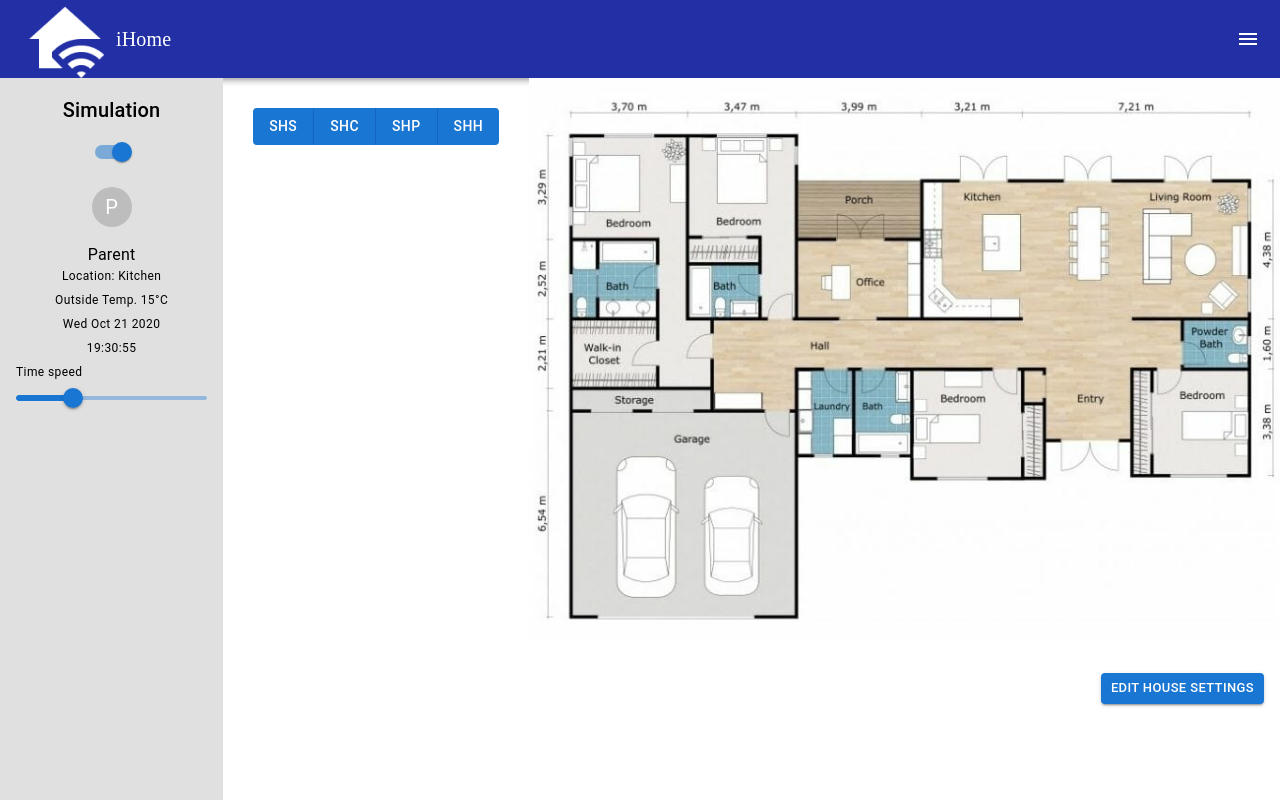
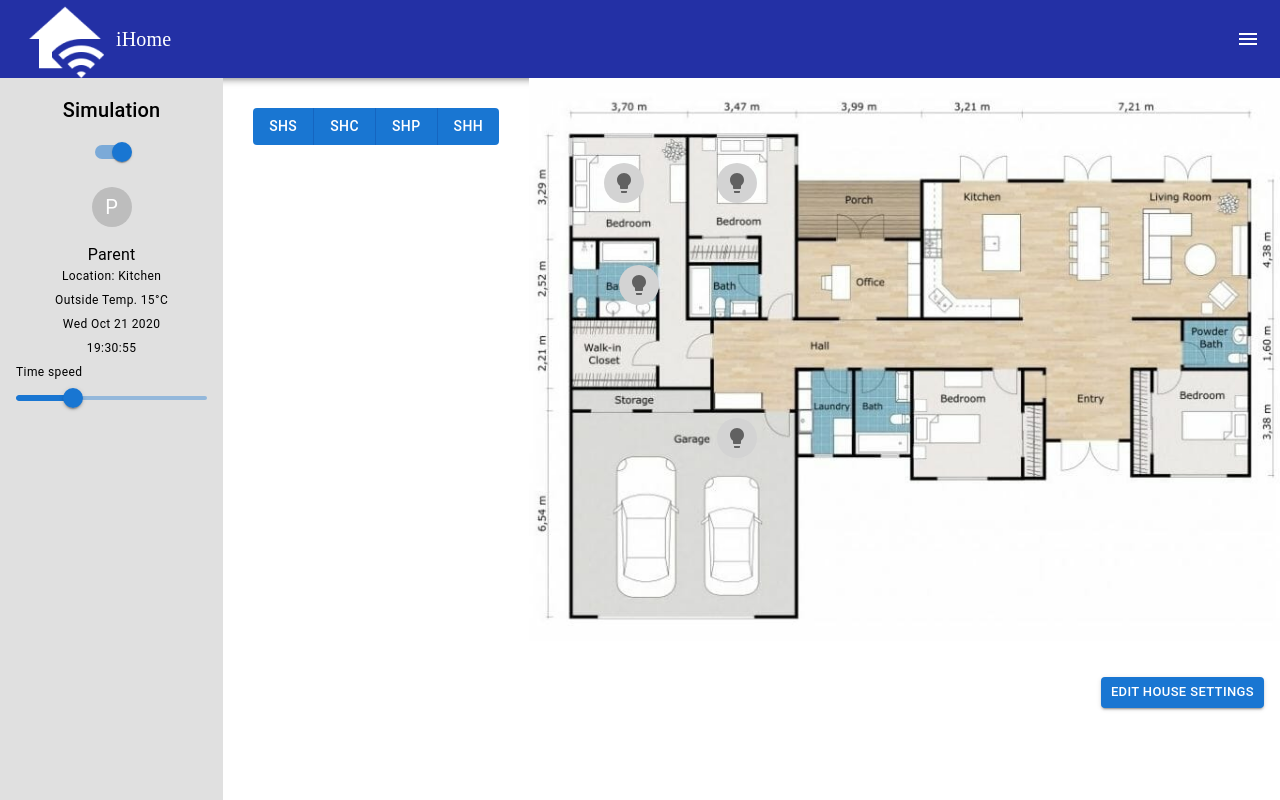
Before and after one commit to OIS202/Smart-Home-Simulator, a React (Create React App) app in the folder client/: page / in a window 1280 px wide. Built offline with nearby package versions, Linux system fonts and the light colour scheme.

Commit message:
light buttons on layout. first draft: functional.

```diff
--- a/client/src/Components/HouseLayout.js
+++ b/client/src/Components/HouseLayout.js
@@ -1,28 +1,105 @@
 // HouseLayout.js
-import React from "react";
-import { Box } from "@mui/material";
+import React, { useState } from "react";
+import { Box, Button, IconButton } from "@mui/material";
 import logoSrc from "../assets/House.jpg";
+import LightbulbOutlinedIcon from "@mui/icons-material/LightbulbOutlined";
+import LightbulbIcon from "@mui/icons-material/Lightbulb";
 
 const HouseLayout = () => {
-  // Replace the path with your actual image path or URL
-  const imageUrl =
-    "C:UserselalfDesktopSmart-Home-SimulatorclientsrciHomeLogo.png"; // Local file in public folder or an external URL
+  const [activeBtn, setActiveBtn] = useState("activeBtn");
+  const [isOn, setIsOn] = useState({});
+
+  const handleBtn = (btnId) => (e) => {
+    e.preventDefault();
+    setIsOn((state) => ({
+      ...state,
+      [btnId]: !state[btnId],
+    }));
+  };
+
+  const [clicked, setClicked] = useState(false);
+
+  const handleClick = () => {
+    setClicked(!clicked);
+  };
 
   return (
     <Box
       sx={{
-        display: "flex",
-        justifyContent: "center",
-        alignItems: "center",
+        position: "relative",
+        // display: "flex",
+        // justifyContent: "center",
+        // alignItems: "center",
         height: "100%", // Adjust as needed
         width: "100%", // Adjust as needed
       }}
     >
-      <img
-        src={logoSrc}
-        alt="House"
-        style={{ maxWidth: "100%", maxHeight: "100%" }}
-      />
+      <img src={logoSrc} alt="House" style={{ width: "100%" }} />
+      <IconButton
+        color="white"
+        className={`btn1 ${isOn["btn1"] && activeBtn}`}
+        onClick={handleBtn("btn1")}
+        sx={{
+          position: "absolute",
+          top: "15%",
+          left: "10%",
+          // transform: "translate(-50%, -50%)",
+          backgroundColor: isOn["btn1"] ? "gold" : "lightgrey",
+        }}
+      >
+        <LightbulbIcon />
+      </IconButton>
+      <IconButton
+        color="white"
+        className={`btn2 ${isOn["btn2"] && activeBtn}`}
+        onClick={handleBtn("btn2")}
+        sx={{
+          position: "absolute",
+          top: "15%",
+          left: "25%",
+          // transform: "translate(-50%, -50%)",
+          backgroundColor: isOn["btn2"] ? "gold" : "lightgrey",
+        }}
+      >
+        <LightbulbIcon />
+      </IconButton>
+      <IconButton
+        color="white"
+        className={`btn3 ${isOn["btn3"] && activeBtn}`}
+        onClick={handleBtn("btn3")}
+        sx={{
+          position: "absolute",
+          // width: "10%",
+          // height: "10%",
+          top: "33%",
+          left: "12%",
+          // transform: "translate(-50%, -50%)",
+          backgroundColor: isOn["btn3"] ? "gold" : "lightgrey",
+        }}
+      >
+        <LightbulbIcon
+        // sx={{
+        //   position: "relative",
+        //   width: "100%",
+        // }}
+        />
+      </IconButton>
+      <IconButton
+        color="white"
+        className={`btn4 ${isOn["btn4"] && activeBtn}`}
+        onClick={handleBtn("btn4")}
+        sx={{
+          position: "absolute",
+          // width: "3rem",
+          // height: "3rem",
+          top: "60%",
+          left: "25%",
+          // transform: "translate(-50%, -50%)",
+          backgroundColor: isOn["btn4"] ? "gold" : "lightgrey",
+        }}
+      >
+        <LightbulbIcon />
+      </IconButton>
     </Box>
   );
 };
```
